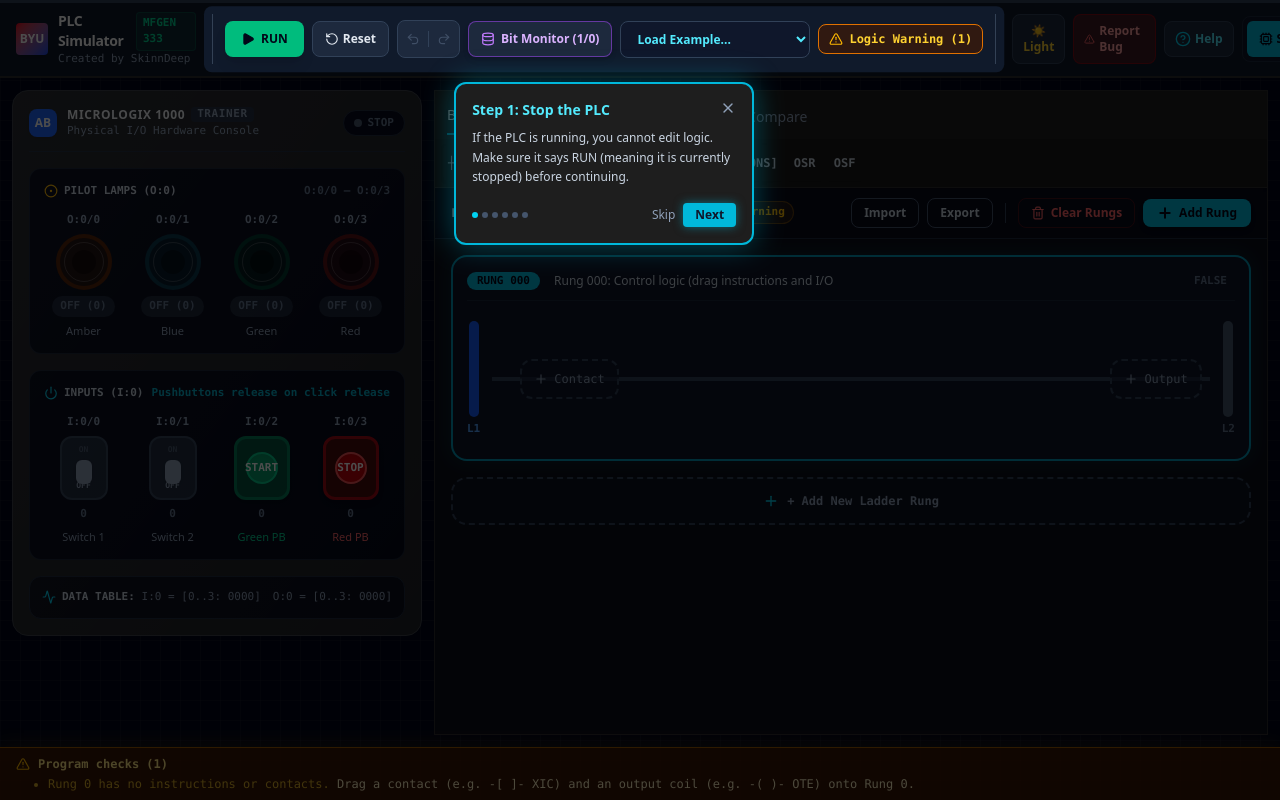
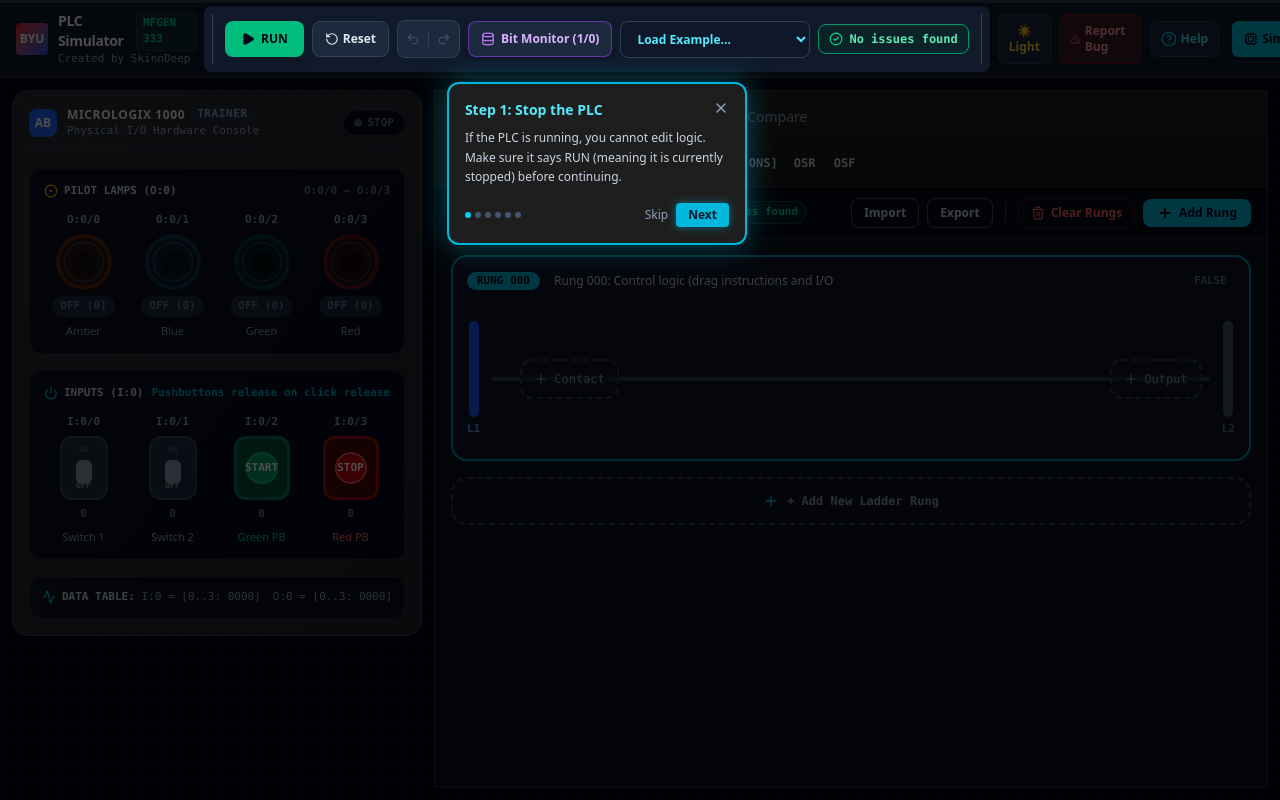
Before and after one commit to SkinnDeep/plc-simulator, a React (Vite) app: page / in a window 1280 px wide. Built offline with nearby package versions, Linux system fonts and the light colour scheme.

Commit message:
Delay empty rung warnings until compilation/run is attempted

```diff
--- a/src/App.jsx
+++ b/src/App.jsx
@@ -36,14 +36,17 @@
     if (newHistory.length > 50) newHistory.shift();
     setHistory(newHistory);
     setHistoryIndex(newHistory.length - 1);
+    setHasAttemptedRun(false);
   };
 
   const handleUndo = () => {
     if (historyIndex > 0) setHistoryIndex(historyIndex - 1);
+    setHasAttemptedRun(false);
   };
 
   const handleRedo = () => {
     if (historyIndex < history.length - 1) setHistoryIndex(historyIndex + 1);
+    setHasAttemptedRun(false);
   };
 
   const [scanResult, setScanResult] = useState(null);
@@ -70,8 +73,13 @@
 
   const engine = engineRef.current;
 
+  const [hasAttemptedRun, setHasAttemptedRun] = useState(false);
+
   // Real-time ladder logic error validation
-  const logicIssues = validateLadderLogic(currentRungs);
+  const rawLogicIssues = validateLadderLogic(currentRungs);
+  const logicIssues = hasAttemptedRun
+    ? rawLogicIssues
+    : rawLogicIssues.filter(i => !i.title.includes('Empty'));
   const hasErrors = logicIssues.some(i => i.severity === 'error');
 
   // Check first-time tutorial
@@ -124,6 +132,11 @@
       engine.stop();
       setIsRunning(false);
     } else {
+      setHasAttemptedRun(true);
+      const allIssues = validateLadderLogic(currentRungs);
+      if (allIssues.some(i => i.severity === 'error')) {
+        return;
+      }
       engine.start();
       setIsRunning(true);
     }
```
